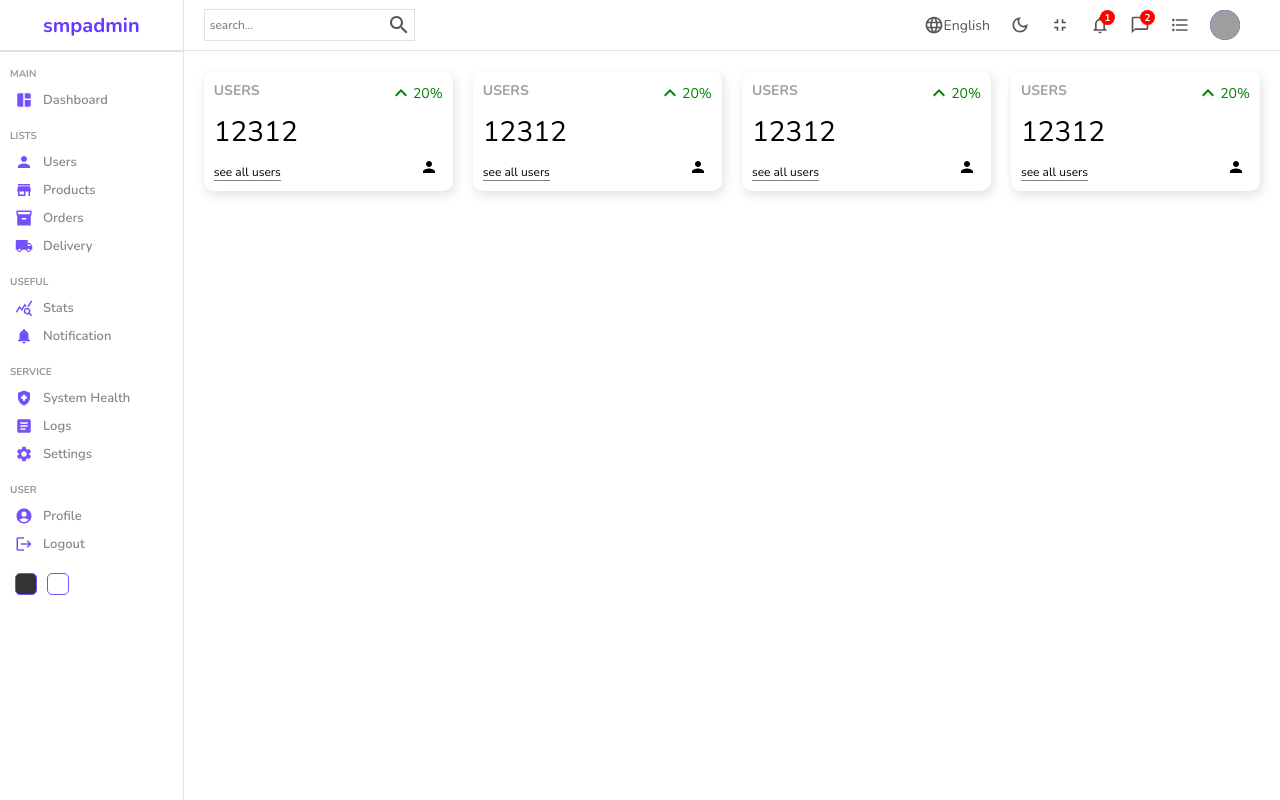
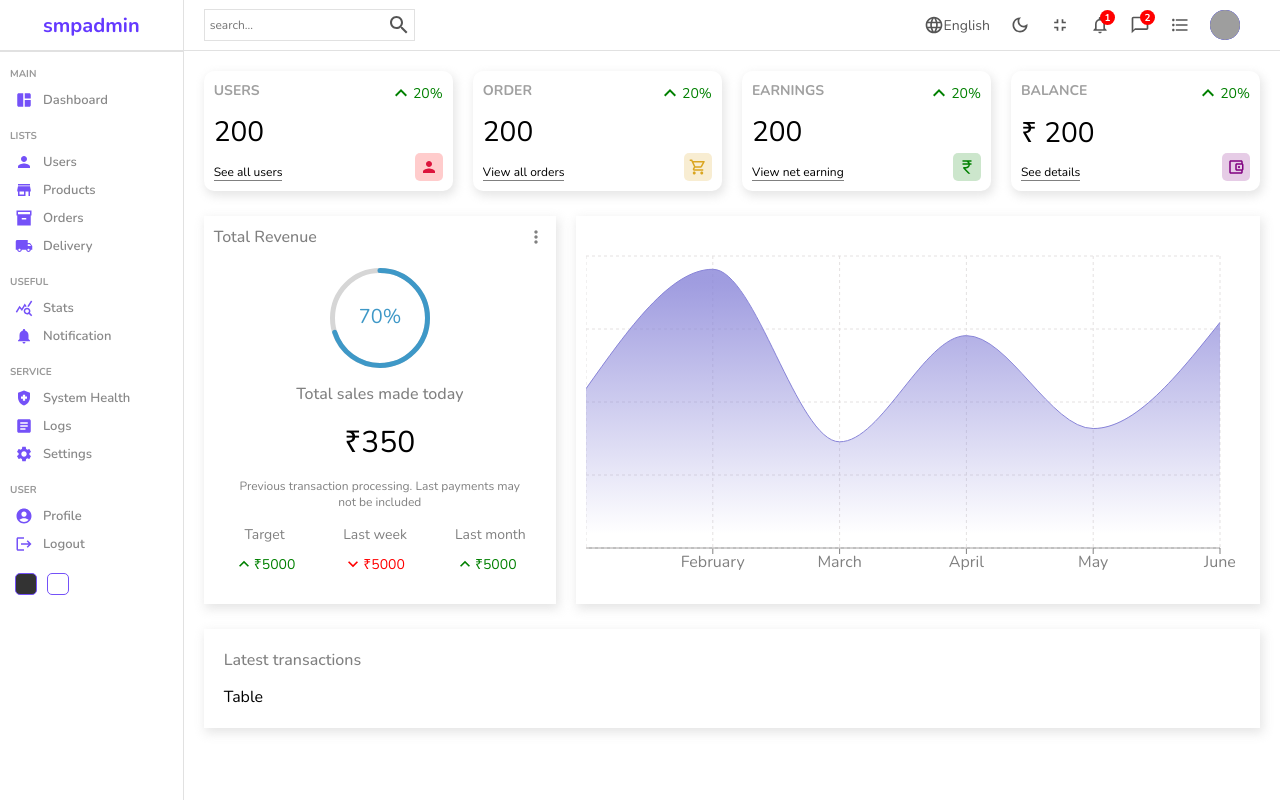
Before and after one commit to pramadeish/react-admin-UI, a React (Create React App) app: page / in a window 1280 px wide. Built offline with nearby package versions, Linux system fonts and the light colour scheme; grey boxes are pictures that could not be loaded.

Commit message:
added widgets and chart UI

```diff
--- a/package.json
+++ b/package.json
@@ -12,9 +12,11 @@
     "@testing-library/user-event": "^13.5.0",
     "node-sass": "^8.0.0",
     "react": "^18.2.0",
+    "react-circular-progressbar": "^2.1.0",
     "react-dom": "^18.2.0",
     "react-router-dom": "^6.10.0",
     "react-scripts": "5.0.1",
+    "recharts": "^2.5.0",
     "sass": "^1.60.0",
     "web-vitals": "^2.1.4"
   },
--- /dev/null
+++ b/src/components/chart/Chart.jsx
@@ -0,0 +1,53 @@
+import "./chart.scss";
+import {
+  AreaChart,
+  Area,
+  XAxis,
+  CartesianGrid,
+  Tooltip,
+  ResponsiveContainer,
+} from "recharts";
+
+const data = [
+  { name: "January", Total: 1200 },
+  { name: "February", Total: 2100 },
+  { name: "March", Total: 800 },
+  { name: "April", Total: 1600 },
+  { name: "May", Total: 900 },
+  { name: "June", Total: 1700 },
+];
+
+const Chart = ({ aspect, title }) => {
+  return (
+    <div className="chart">
+      <div className="title">{title}</div>
+      <ResponsiveContainer width="100%" aspect={2/1}>
+        <AreaChart
+          width={730}
+          height={250}
+          data={data}
+          margin={{ top: 10, right: 30, left: 0, bottom: 0 }}
+        >
+          <defs>
+            <linearGradient id="total" x1="0" y1="0" x2="0" y2="1">
+              <stop offset="5%" stopColor="#8884d8" stopOpacity={0.8} />
+              <stop offset="95%" stopColor="#8884d8" stopOpacity={0} />
+            </linearGradient>
+          </defs>
+          <XAxis dataKey="name" stroke="gray" />
+          <CartesianGrid strokeDasharray="3 3" className="chartGrid" />
+          <Tooltip />
+          <Area
+            type="monotone"
+            dataKey="Total"
+            stroke="#8884d8"
+            fillOpacity={1}
+            fill="url(#total)"
+          />
+        </AreaChart>
+      </ResponsiveContainer>
+    </div>
+  );
+};
+
+export default Chart;
--- /dev/null
+++ b/src/components/chart/chart.scss
@@ -0,0 +1,15 @@
+.chart {
+    flex: 4;
+    -webkit-box-shadow: 2px 4px 10px 1px rgba(0, 0, 0, 0.47);
+    box-shadow: 2px 4px 10px 1px rgba(201, 201, 201, 0.47);
+    padding: 10px;
+    color: gray;
+
+    .title {
+      margin-bottom: 20px;
+    }
+
+    .chartGrid {
+      stroke: rgb(228, 225, 225);
+    }
+  }
--- /dev/null
+++ b/src/components/featured/Featured.jsx
@@ -0,0 +1,52 @@
+import { CircularProgressbar } from "react-circular-progressbar";
+import "./featured.scss"
+import MoreVertOutlinedIcon from '@mui/icons-material/MoreVertOutlined';
+import "react-circular-progressbar/dist/styles.css"
+import KeyboardArrowDownOutlinedIcon from '@mui/icons-material/KeyboardArrowDownOutlined';
+import KeyboardArrowUpOutlinedIcon from '@mui/icons-material/KeyboardArrowUpOutlined';
+
+const Featured = () => {
+  return (
+    <div className="featured">
+        <div className="top">
+            <h1 className="title">Total Revenue</h1>
+            <MoreVertOutlinedIcon fontSize="small"/>
+        </div>
+        <div className="bottom">
+            <div className="featuredChart">
+                <CircularProgressbar value={70} text="70%" strokeWidth={5}/>
+            </div>
+            <p className="title">Total sales made today</p>
+            <p className="amount">₹350</p>
+            <p className="desc">
+                Previous transaction processing. Last payments may not be included
+            </p>
+            <div className="summary">
+                <div className="item">
+                    <div className="itemTitle">Target</div>
+                    <div className="itemResult positive">
+                        <KeyboardArrowUpOutlinedIcon fontSize="small"/>
+                        <div className="resultAmount">₹5000</div>
+                    </div>
+                </div>
+                <div className="item">
+                    <div className="itemTitle">Last week</div>
+                    <div className="itemResult negative">
+                        <KeyboardArrowDownOutlinedIcon fontSize="small"/>
+                        <div className="resultAmount">₹5000</div>
+                    </div>
+                </div>
+                <div className="item">
+                    <div className="itemTitle">Last month</div>
+                    <div className="itemResult positive">
+                        <KeyboardArrowUpOutlinedIcon fontSize="small"/>
+                        <div className="resultAmount">₹5000</div>
+                    </div>
+                </div>
+            </div>
+        </div>
+    </div>
+  )
+}
+
+export default Featured
--- /dev/null
+++ b/src/components/featured/featured.scss
@@ -0,0 +1,80 @@
+.featured{
+    flex: 2;
+    -webkit-box-shadow: 2px 4px 10px 1px rgba(0,0,0,0.47);
+    box-shadow: 2px 4px 10px 1px rgba(201,201,201,0.47);
+    padding: 10px;
+
+
+    .top{
+        display: flex;
+        align-items: center;
+        justify-content: space-between;
+        color: gray;
+
+        .title{
+            font-size: 16px;
+            font-weight: 500;
+        }
+    }
+
+    .bottom{
+        display: flex;
+        padding: 20px;
+        flex-direction: column;
+        align-items: center;
+        justify-content: center;
+        gap: 15px;
+
+        .featuredChart{
+            width: 100px;
+            height: 100px;
+        }
+
+        .title{
+            font-weight: 500;
+            color: gray;
+        }
+
+        .amount{
+            font-size: 30px;
+        }
+        .desc{
+            font-weight: 300;
+            font-size: 12px;
+            color: gray;
+            text-align: center;
+        }
+
+        .summary{
+            width: 100%;
+            display: flex;
+            align-items: center;
+            justify-content: space-between;
+
+
+            .item{
+                text-align: center;
+
+                .itemTitle{
+                    font-size: 14px;
+                    color: gray;
+                }
+
+                .itemResult{
+                    display: flex;
+                    align-items: center;
+                    margin-top: 10px;
+                    font-size: 14px;
+
+                    &.positive{
+                        color: green;
+                    }
+
+                    &.negative{
+                        color: red;
+                    }
+                }
+            }
+        }
+    }
+}
--- /dev/null
+++ b/src/components/table/Table.jsx
@@ -0,0 +1,9 @@
+import "./table.scss"
+
+const Table = () => {
+  return (
+    <div className="table">Table</div>
+  )
+}
+
+export default Table
--- a/src/components/widget/Widget.jsx
+++ b/src/components/widget/Widget.jsx
@@ -1,20 +1,62 @@
 import "./widget.scss";
 import KeyboardArrowUpOutlinedIcon from '@mui/icons-material/KeyboardArrowUpOutlined';
 import PersonIcon from '@mui/icons-material/Person';
+import AccountBalanceWalletOutlinedIcon from '@mui/icons-material/AccountBalanceWalletOutlined';
+import ShoppingCartOutlinedIcon from '@mui/icons-material/ShoppingCartOutlined';
+import CurrencyRupeeOutlinedIcon from '@mui/icons-material/CurrencyRupeeOutlined';
 
+const Widget = ({type}) => {
 
-const Widget = () => {
-  return (
+  let data;
+  switch(type){
+    case "user":
+        data={
+            title:"USERS",
+            isMoney:false,
+            link:"See all users",
+            icon:<PersonIcon className="icon" style={{color:"crimson",backgroundColor:"rgba(255,0,0,0.2)"}}/>,
+        };
+        break;
+    case "order":
+        data={
+            title:"ORDER",
+            isMoney:false,
+            link:"View all orders ",
+            icon:<ShoppingCartOutlinedIcon className="icon"
+            style={{backgroundColor:"rgba(218,165,32,0.2)",
+        color:"goldenrod"}}/>,
+        };
+        break;
+    case "earning":
+        data={
+            title:"EARNINGS",
+            isMoney:false,
+            link:"View net earning",
+            icon:<CurrencyRupeeOutlinedIcon className="icon" style={{backgroundColor:"rgba(0,128,0,0.2)",color:"green"}}/>,
+        };
+        break;
+    case "balance":
+        data={
+            title:"BALANCE",
+            isMoney:true,
+            link:"See details",
+            icon:<AccountBalanceWalletOutlinedIcon className="icon" style={{backgroundColor:"rgba(128,0,128,0.2)",color:"purple"}}/>,
+        };
+        break;
+    default:
+        break;
+  }
+    return (
     <div className="widget">
         <div className="left">
-            <span className="title">USERS</span>
-            <span className="counter">12312</span>
-            <span className="link">see all users</span>
+            <span className="title">{data.title}</span>
+            <span className="counter">{data.isMoney && "₹"} 200</span>
+            <span className="link">{data.link}</span>
         </div>
         <div className="right">
         <div className="percentage positive">
             <KeyboardArrowUpOutlinedIcon/>20%</div>
-            <PersonIcon className="icon"/>
+            {data.icon}
         </div>
 
     </div>
--- a/src/pages/home/Home.jsx
+++ b/src/pages/home/Home.jsx
@@ -1,5 +1,8 @@
+import Chart from "../../components/chart/Chart"
+import Featured from "../../components/featured/Featured"
 import Navbar from "../../components/navbar/Navbar"
 import Sidebar from "../../components/sidebar/Sidebar"
+import Table from "../../components/table/Table"
 import Widget from "../../components/widget/Widget"
 import "./home.scss"
 
@@ -10,10 +13,18 @@
         <div className="homeContainer">
           <Navbar/>
           <div className="widgets">
-            <Widget/>
-            <Widget/>
-            <Widget/>
-            <Widget/>
+            <Widget type="user"/>
+            <Widget type="order"/>
+            <Widget type="earning"/>
+            <Widget type="balance"/>
+          </div>
+          <div className="charts">
+            <Featured/>
+            <Chart/>
+          </div>
+          <div className="listContainer">
+            <div className="listTitle">Latest transactions</div>
+            <Table/>
           </div>
         </div>
     </div>
--- a/src/pages/home/home.scss
+++ b/src/pages/home/home.scss
@@ -5,10 +5,28 @@
     .homeContainer{
         flex: 6;
 
-        .widgets{
+        .widgets,.charts{
             display: flex;
             padding: 20px;
             gap: 20px;
         }
+
+        .charts{
+            padding: 5px 20px;
+        }
+
+        .listContainer{
+            -webkit-box-shadow: 2px 4px 10px 1px rgba(0,0,0,0.47);
+            box-shadow: 2px 4px 10px 1px rgba(201,201,201,0.47);
+            padding: 20px;
+            margin: 20px;
+
+
+            .listTitle{
+                font-weight: 500;
+                color: gray;
+                margin-bottom: 15px;
+            }
+        }
     }
 }
```
Also changed, not shown: src/components/table/table.scss (added), 1 other file (tests, documents, lock files or other folders).
